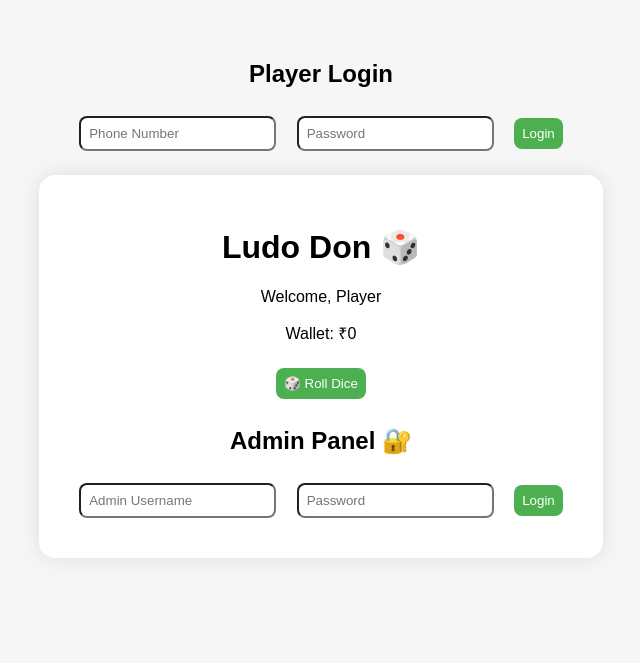
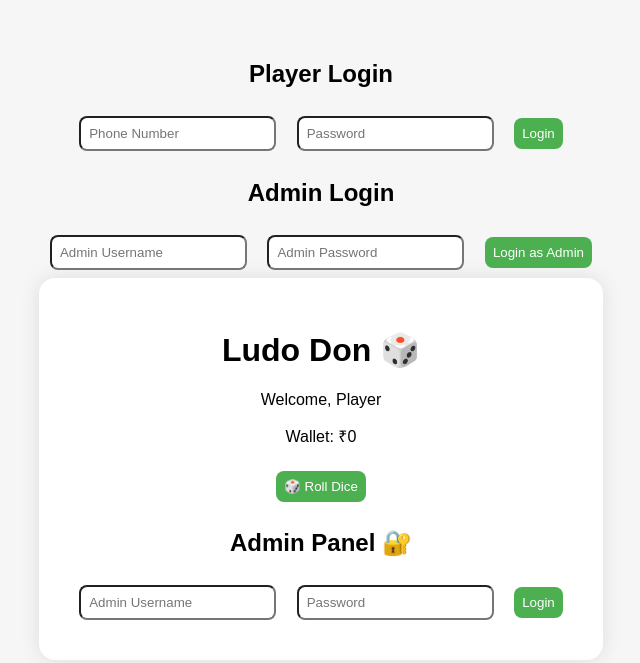
Before and after one commit to kiru-code/Ludo-don-frontend, a plain HTML site: page index.html in a window 1280 px wide. Shown: the whole page, without its empty margins (319-959 px from the left). Drawn offline with Linux system fonts and the light colour scheme.

Commit message:
Update index.html

```diff
--- a/index.html
+++ b/index.html
@@ -12,6 +12,10 @@
 <input type="password" id="password" placeholder="Password" />
 <button onclick="playerLogin()">Login</button>
 <p id="login-status"></p>
+  <h2>Admin Login</h2>
+<input type="text" id="admin-username" placeholder="Admin Username" />
+<input type="password" id="admin-password" placeholder="Admin Password" />
+<button onclick="adminLogin()">Login as Admin</button>
   <div class="container">
     <h1>Ludo Don 🎲</h1>
     <div id="game">
```
